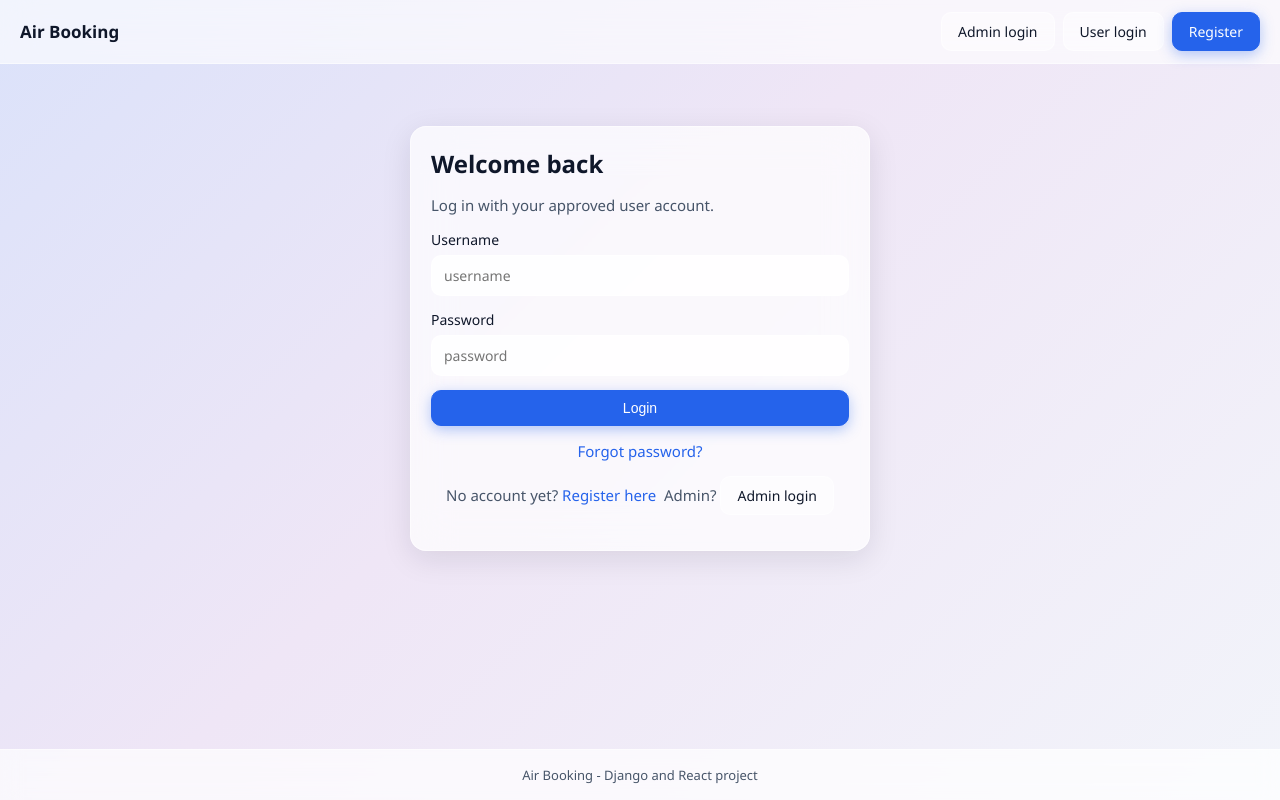
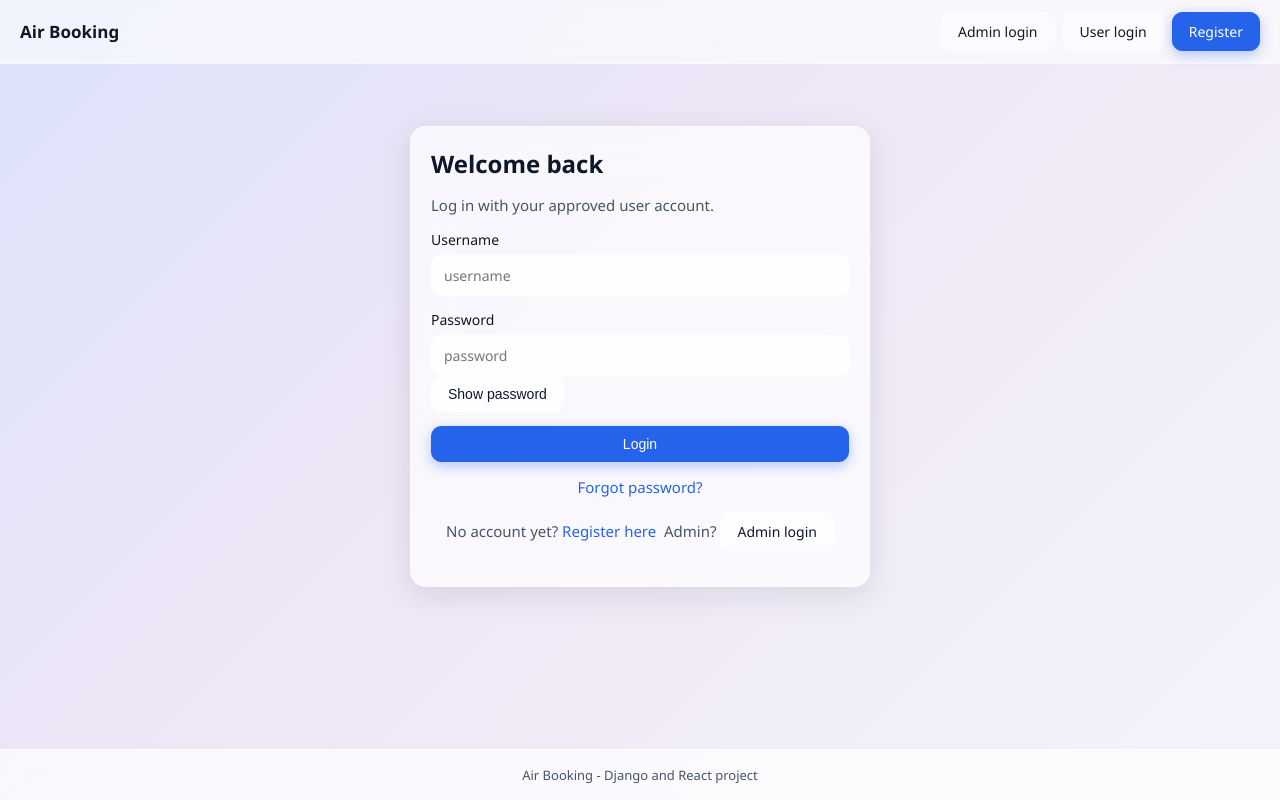
Before and after one commit to salmandev07/AirBooking, a React (Vite) app in the folder frontend/: page /login in a window 1280 px wide. Built offline with nearby package versions, Linux system fonts and the light colour scheme.

Commit message:
Add password show/hide toggle to all auth pages

```diff
--- a/frontend/src/pages/AdminLogin.jsx
+++ b/frontend/src/pages/AdminLogin.jsx
@@ -10,6 +10,7 @@ export default function AdminLogin() {
 
   const [username, setUsername] = useState("admin");
   const [password, setPassword] = useState("");
+  const [showPassword, setShowPassword] = useState(false);
   const [error, setError] = useState("");
   const [busy, setBusy] = useState(false);
 
@@ -53,12 +54,19 @@ export default function AdminLogin() {
         <label>
           Password
           <input
-            type="password"
+            type={showPassword ? "text" : "password"}
             value={password}
             onChange={(e) => setPassword(e.target.value)}
             placeholder="password"
             autoComplete="current-password"
           />
+          <button
+            type="button"
+            className="btn btn-link text-muted fs-7 small"
+            onClick={() => setShowPassword((s) => !s)}
+          >
+            {showPassword ? "Hide" : "Show"} password
+          </button>
         </label>
 
         <button className="btn btn-primary btn-block" disabled={busy}>
--- a/frontend/src/pages/ForgotPassword.jsx
+++ b/frontend/src/pages/ForgotPassword.jsx
@@ -11,6 +11,8 @@ export default function ForgotPassword() {
   const [otp, setOtp] = useState("");
   const [password, setPassword] = useState("");
   const [password2, setPassword2] = useState("");
+  const [showPassword, setShowPassword] = useState(false);
+  const [showPassword2, setShowPassword2] = useState(false);
   const [error, setError] = useState("");
   const [notice, setNotice] = useState("");
   const [busy, setBusy] = useState(false);
@@ -126,22 +128,36 @@ export default function ForgotPassword() {
           <label>
             New password
             <input
-              type="password"
+              type={showPassword ? "text" : "password"}
               value={password}
               onChange={(e) => setPassword(e.target.value)}
               placeholder="min 6 characters"
               autoComplete="new-password"
             />
+            <button
+              type="button"
+              className="btn btn-link text-muted fs-7 small"
+              onClick={() => setShowPassword((s) => !s)}
+            >
+              {showPassword ? "Hide" : "Show"} password
+            </button>
           </label>
           <label>
             Confirm password
             <input
-              type="password"
+              type={showPassword2 ? "text" : "password"}
               value={password2}
               onChange={(e) => setPassword2(e.target.value)}
               placeholder="repeat password"
               autoComplete="new-password"
             />
+            <button
+              type="button"
+              className="btn btn-link text-muted fs-7 small"
+              onClick={() => setShowPassword2((s) => !s)}
+            >
+              {showPassword2 ? "Hide" : "Show"} password
+            </button>
           </label>
           <button className="btn btn-primary btn-block" disabled={busy}>
             {busy ? "Resetting..." : "Reset password"}
--- a/frontend/src/pages/Login.jsx
+++ b/frontend/src/pages/Login.jsx
@@ -10,6 +10,7 @@ export default function Login() {
 
   const [username, setUsername] = useState("");
   const [password, setPassword] = useState("");
+  const [showPassword, setShowPassword] = useState(false);
   const [error, setError] = useState("");
   const [busy, setBusy] = useState(false);
 
@@ -55,12 +56,19 @@ export default function Login() {
         <label>
           Password
           <input
-            type="password"
+            type={showPassword ? "text" : "password"}
             value={password}
             onChange={(e) => setPassword(e.target.value)}
             placeholder="password"
             autoComplete="current-password"
           />
+          <button
+            type="button"
+            className="btn btn-link text-muted fs-7 small"
+            onClick={() => setShowPassword((s) => !s)}
+          >
+            {showPassword ? "Hide" : "Show"} password
+          </button>
         </label>
 
         <button className="btn btn-primary btn-block" disabled={busy}>
```
Also changed, not shown: 2 other files (tests, documents, lock files or other folders).
